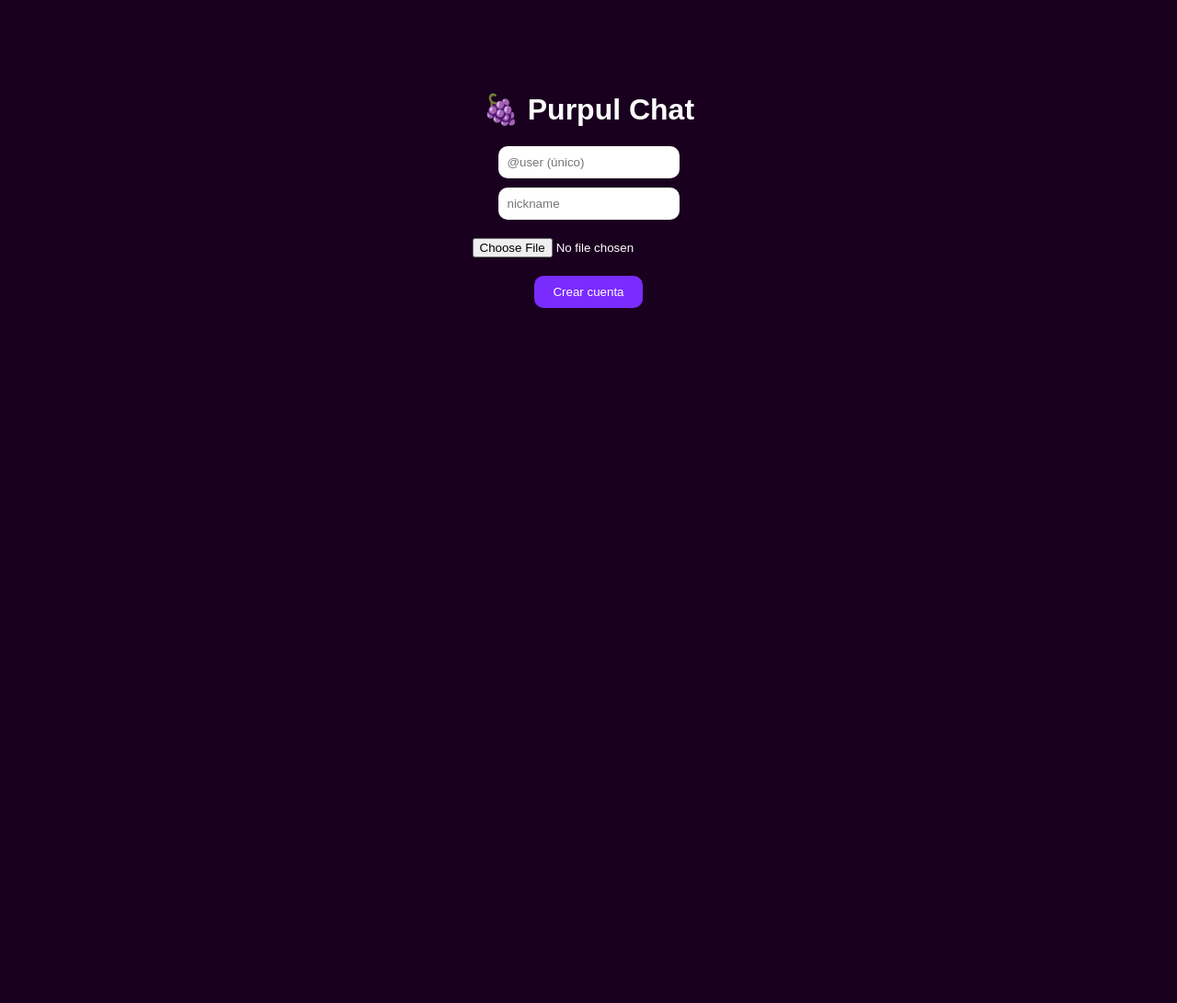
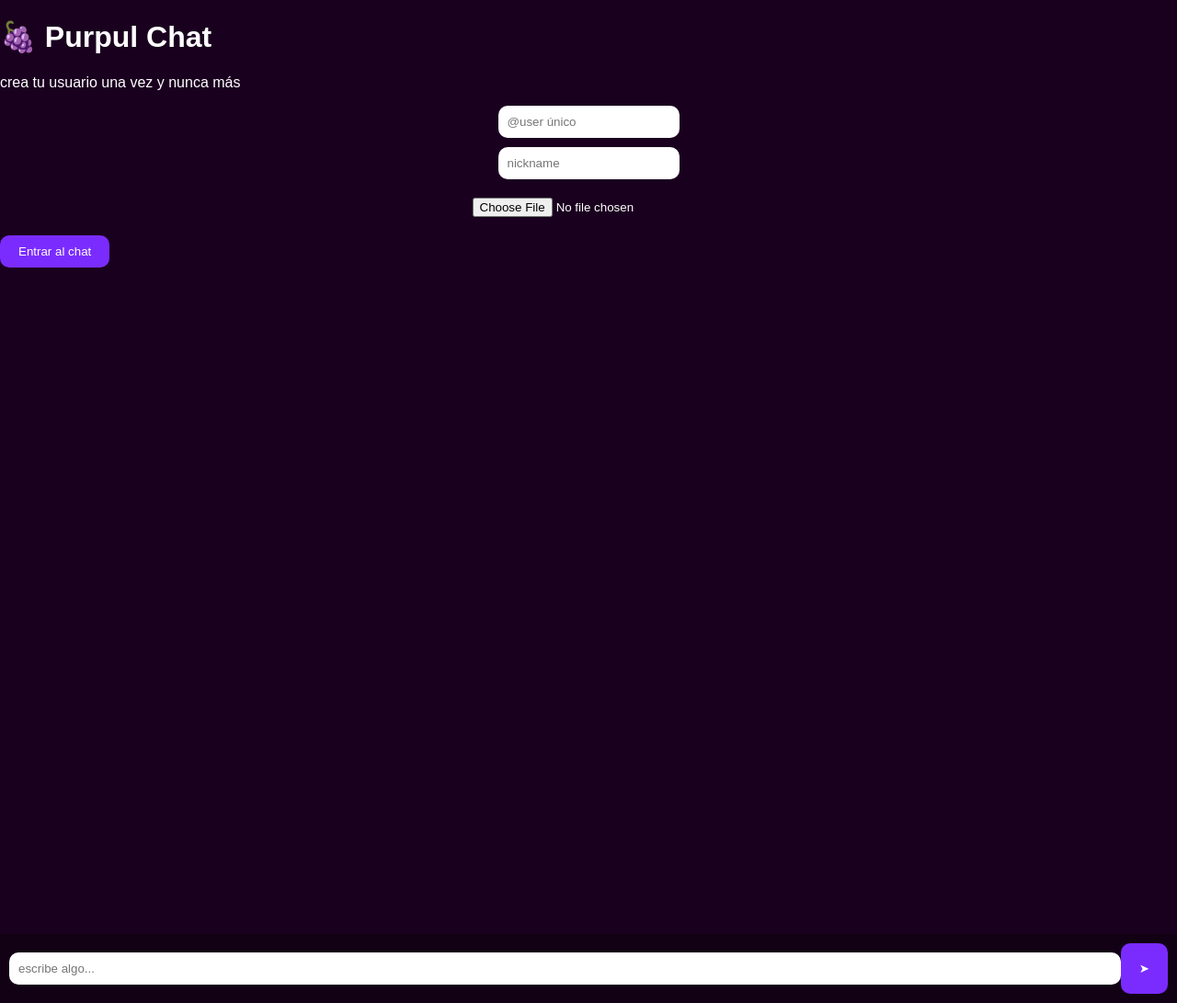
Before and after one commit to New25Said/purpulchat, a website: page public/index.html in a window 1280 px wide. Shown: the whole page at 92% size. Before the commit the page ends 800 px from the top, so only its background shows below. Drawn offline with Linux system fonts and the light colour scheme.

Commit message:
Enhance index.html with title and user prompts
Updated title and added user instructions in the login section.

```diff
--- a/public/index.html
+++ b/public/index.html
@@ -2,27 +2,40 @@
 <html>
 <head>
 <meta charset="UTF-8">
-<title>Purpul Chat</title>
+<title>Purpul Chat 🍇</title>
 <link rel="stylesheet" href="style.css">
 </head>
 <body>
 
-<div class="center">
+<!-- ================= LOGIN OVERLAY ================= -->
+<div id="login" class="login">
 
-<h1>🍇 Purpul Chat</h1>
+    <h1>🍇 Purpul Chat</h1>
 
-<input id="user" placeholder="@user (único)">
-<input id="nickname" placeholder="nickname">
+    <p>crea tu usuario una vez y nunca más</p>
 
-<input type="file" id="photo">
+    <input id="user" placeholder="@user único">
+    <input id="nickname" placeholder="nickname">
 
-<button onclick="createAccount()">Crear cuenta</button>
+    <input type="file" id="photo">
 
-<p id="status"></p>
+    <button onclick="register()">Entrar al chat</button>
 
 </div>
 
-<script src="auth.js"></script>
+<!-- ================= CHAT ================= -->
+<div id="chat" class="chat hidden">
+
+    <div id="messages"></div>
+
+    <div class="inputBox">
+        <input id="msg" placeholder="escribe algo...">
+        <button onclick="send()">➤</button>
+    </div>
+
+</div>
+
+<script src="app.js"></script>
 
 </body>
 </html>
```
